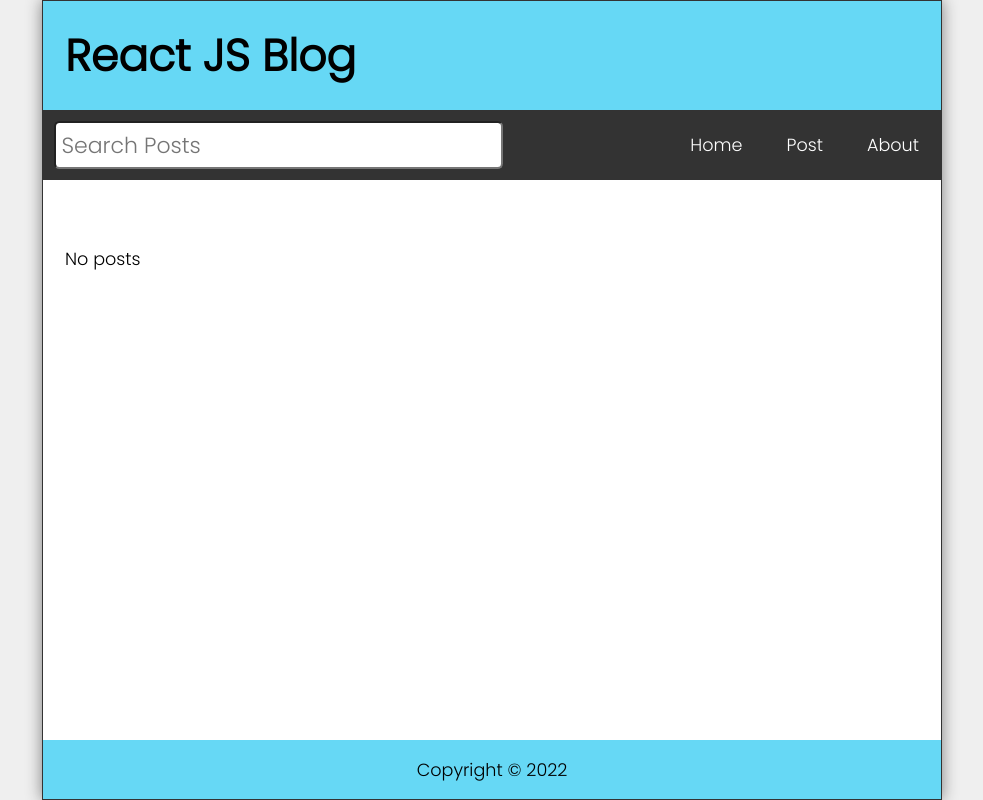
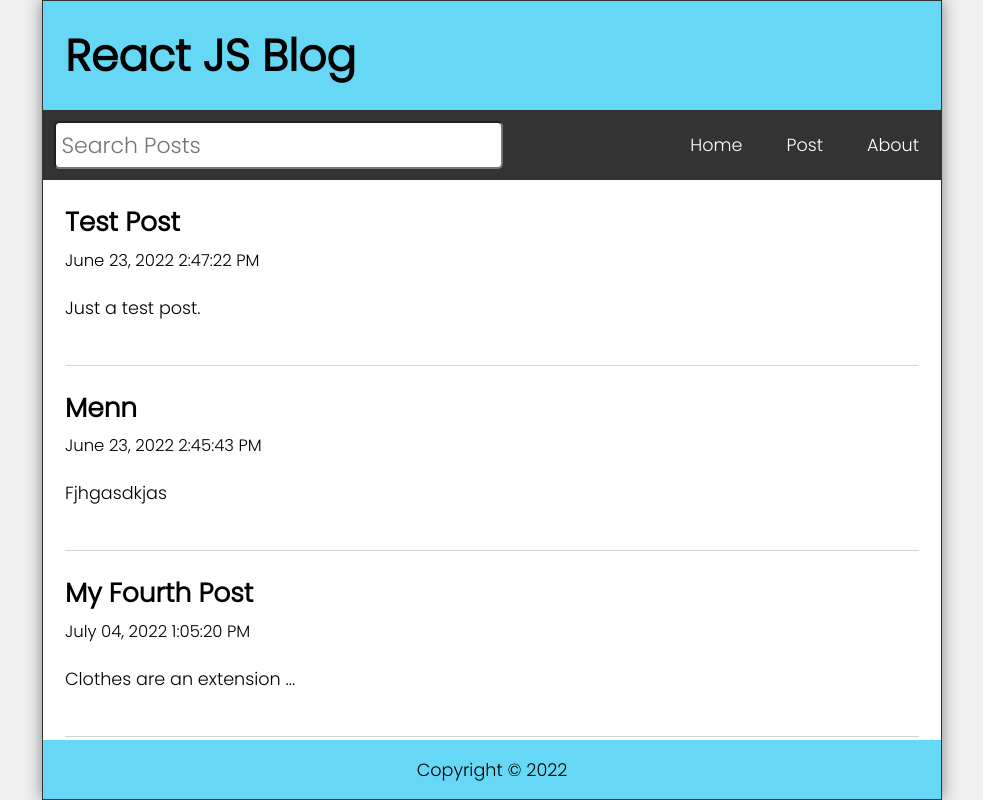
Before and after one commit to 2Kelvin/react-blog, a React (Create React App) app: page / in a window 1280 px wide. Shown: the whole page, without its empty margins (148-1131 px from the left). Built offline with nearby package versions, Linux system fonts and the light colour scheme; data requests are answered from the project's data file.

Commit message:
new posts autosave to db.json &fetched through axios

```diff
--- a/data/db.json
+++ b/data/db.json
@@ -23,6 +23,18 @@
       "title": "My Fourth Post",
       "datetime": "July 04, 2022 1:05:20 PM",
       "body": "Clothes are an extension to who you are. They describe you to the brim."
+    },
+    {
+      "id": 5,
+      "title": "Menn",
+      "datetime": "June 23, 2022 2:45:43 PM",
+      "body": "Fjhgasdkjas"
+    },
+    {
+      "id": 6,
+      "title": "Test Post",
+      "datetime": "June 23, 2022 2:47:22 PM",
+      "body": "Just a test post."
     }
   ]
 }
--- a/src/App.js
+++ b/src/App.js
@@ -9,6 +9,7 @@
 import { Route, Switch, useHistory } from "react-router-dom";
 import { useState, useEffect } from "react";
 import { format } from "date-fns";
+import api from "./api/posts";
 
 function App() {
   const [posts, setPosts] = useState([]);
@@ -16,6 +17,26 @@
   const [searchResults, setSearchResults] = useState([]);
   const [postTitle, setPostTitle] = useState("");
   const [postBody, setPostBody] = useState("");
+
+  useEffect(() => {
+    const fetchPosts = async () => {
+      try {
+        const response = await api.get("/posts"); //unlike fetch, axios automatically sets the response data to JSON
+        setPosts(response.data); //axios also automatically catches errors when not in the '200' okay range
+      } catch (err) {
+        if (err.response) {
+          //if response is not in the 200 range
+          console.log(err.response.data);
+          console.log(err.response.status);
+          console.log(err.response.headers);
+        } else {
+          console.log(`Error: ${err.message}`);
+        }
+      }
+    }
+
+    fetchPosts();
+   }, []);
 
   useEffect(() => {
     const filteredResults = posts.filter(post =>
@@ -27,9 +48,9 @@
 
   const history = useHistory();
 
-  const handleSubmit = (e) => {
+  const handleSubmit = async (e) => {
     e.preventDefault();
-    const id = posts.length ? posts[posts.length - 1].id++ : 1;
+    const id = posts.length ? posts[posts.length - 1].id + 1 : 1;
     const datetime = format(new Date(), "MMMM dd, yyyy pp");
     const newPost = {
       id,
@@ -37,17 +58,26 @@
       datetime,
       body: postBody
     };
-    const allPosts = [...posts, newPost];
+    try {
+      const response = await api.post("/posts", newPost);
+      const allPosts = [...posts, response.data];
       setPosts(allPosts);
       setPostTitle("");
       setPostBody("");
       history.push("/");
+    } catch (err) {
+      console.log(`Error: ${err.message}`);
+    }
   };
 
-  const handleDelete = (id) => {
+  const handleDelete = async (id) => {
+    try {
       const postsList = posts.filter(post => post.id !== id);
       setPosts(postsList);
       history.push("/");
+    } catch (err) {
+      console.log(`Error: ${err.message}`);
+    }
   };
 
   return (
--- /dev/null
+++ b/src/api/posts.js
@@ -0,0 +1,7 @@
+import axios from "axios";
+
+export default axios.create({
+    baseURL: "http://localhost:3500"
+});
+
+// npx json-server -p 3500 -w data/db.json
```
Lines whose indentation alone changed are shown as unchanged.
